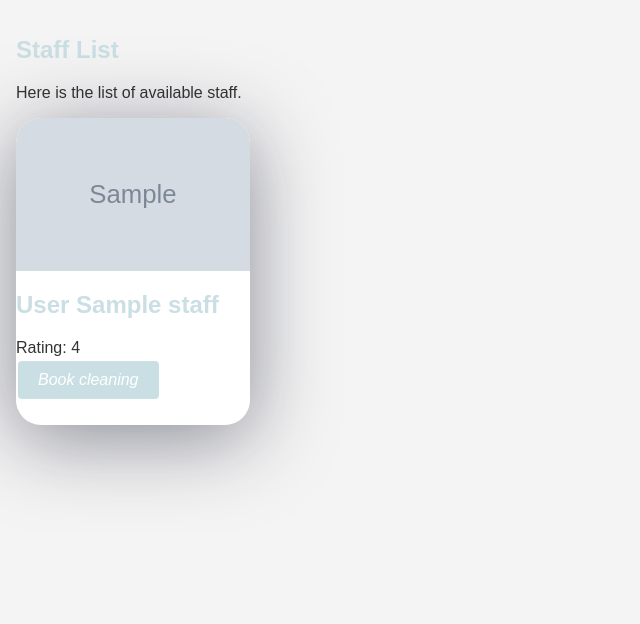
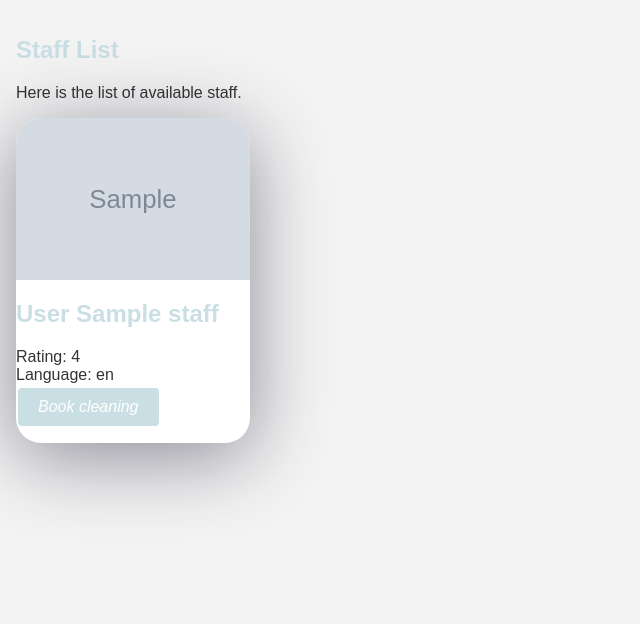
Before and after one commit to Shadowjumper3000/NeatClean, a Django app: page /staff-list/ in a window 1280 px wide. Shown: the part 104-728 px from the top of the page, without its empty margins (0-640 px from the left). Run offline with Django 5.2, Linux system fonts and the light colour scheme; tables that the repository leaves empty hold one stand-in row (values such as "Sample post"); grey boxes marked "Sample" are stand-in pictures.

Commit message:
Add language

```diff
--- a/frontend/templates/staffList.html
+++ b/frontend/templates/staffList.html
@@ -12,6 +12,7 @@
         <div class="card-text">
             <h2>{{ staff.surname }} {{ staff.name }}</h2>
             <div class="desc">Rating: {{ staff.rating }}</div>
+            <div class="lang">Language: {{ staff.language }}</div>
             <div class="actions">
                  <button><i>Book cleaning</i></button>
             </div>
```
